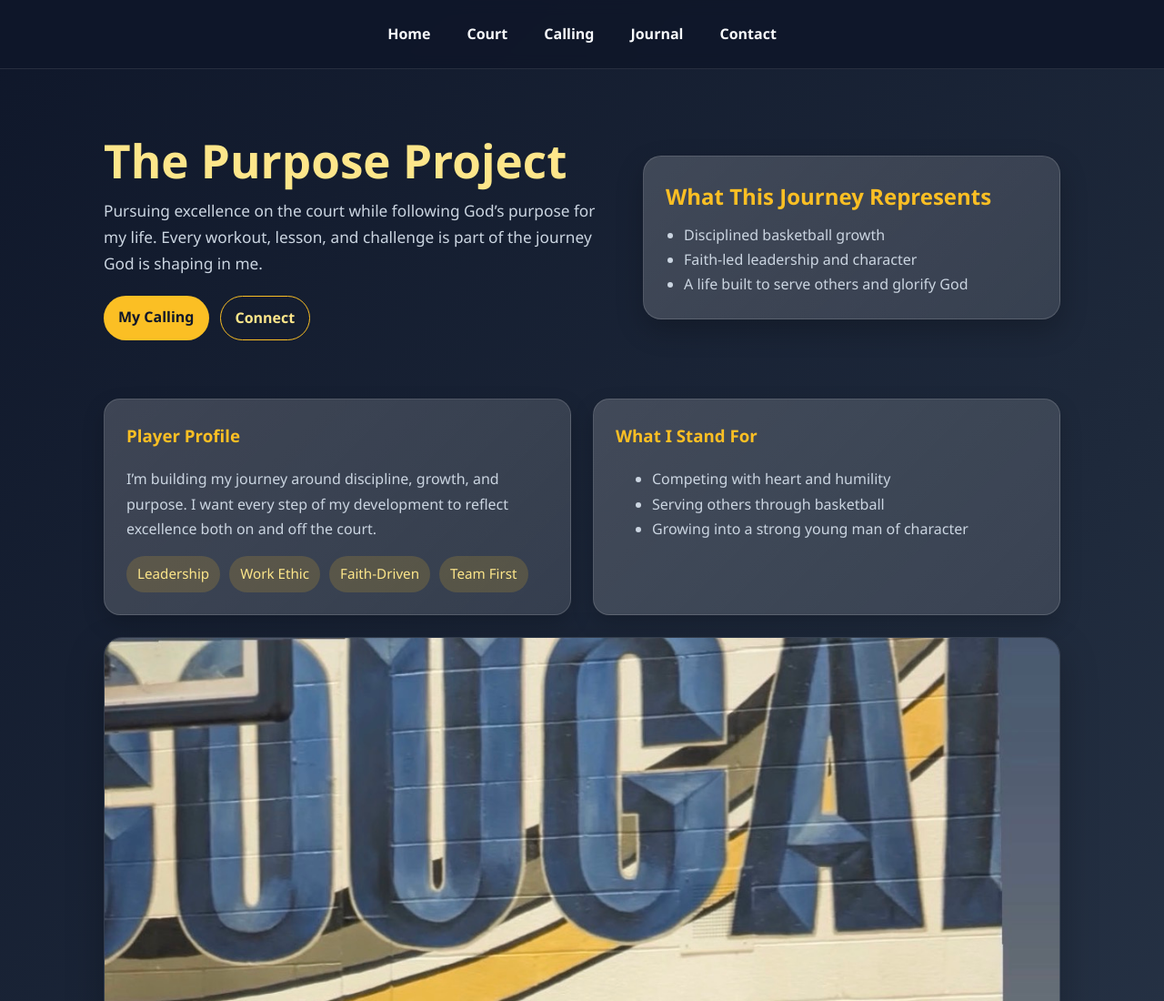
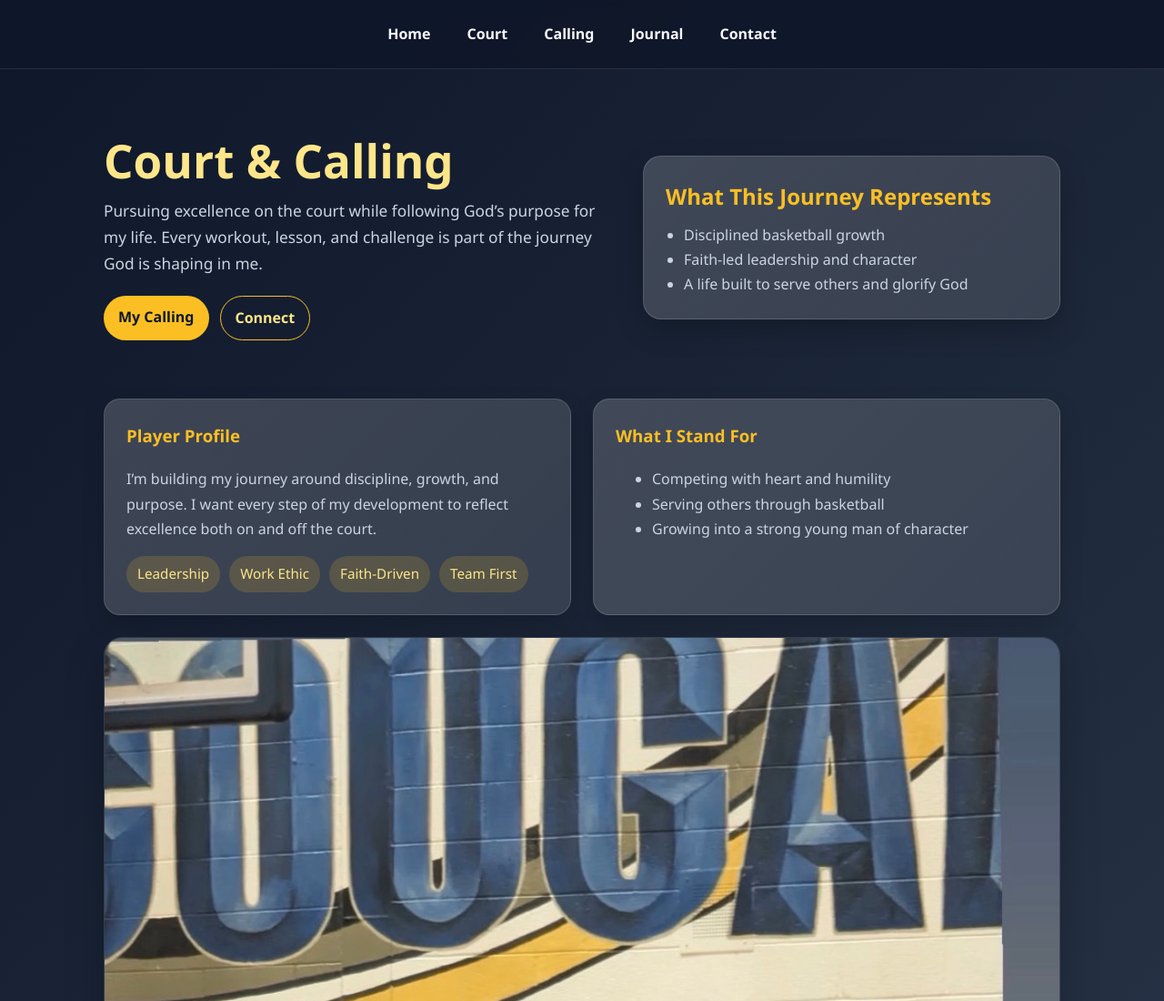
Before and after one commit to zbrowncabey-cyber/court-and-calling, a plain HTML site: page index.html in a window 1280 px wide. Shown: the top 1100 px of the page at 91% size. Drawn offline with Linux system fonts and the light colour scheme.

Commit message:
Rebrand to Court & Calling
Rebrand

```diff
--- a/index.html
+++ b/index.html
@@ -3,8 +3,8 @@
 <head>
     <meta charset="UTF-8">
     <meta name="viewport" content="width=device-width, initial-scale=1.0">
-    <title>The Purpose Project</title>
-    <meta name="description" content="The Purpose Project is a personal platform sharing my journey in basketball, faith, discipline, and service.">
+    <title>Court & Calling</title>
+    <meta name="description" content="Court & Calling is a personal platform sharing my journey in basketball, faith, discipline, and service.">
     <style>
         :root {
             --navy: #0f172a;
@@ -211,7 +211,7 @@
     <main>
         <section class="hero">
             <div>
-                <h1>The Purpose Project</h1>
+                <h1>Court & Calling</h1>
                 <p>Pursuing excellence on the court while following God’s purpose for my life. Every workout, lesson, and challenge is part of the journey God is shaping in me.</p>
                 <div class="button-row">
                     <a class="button" href="calling.html">My Calling</a>
```
